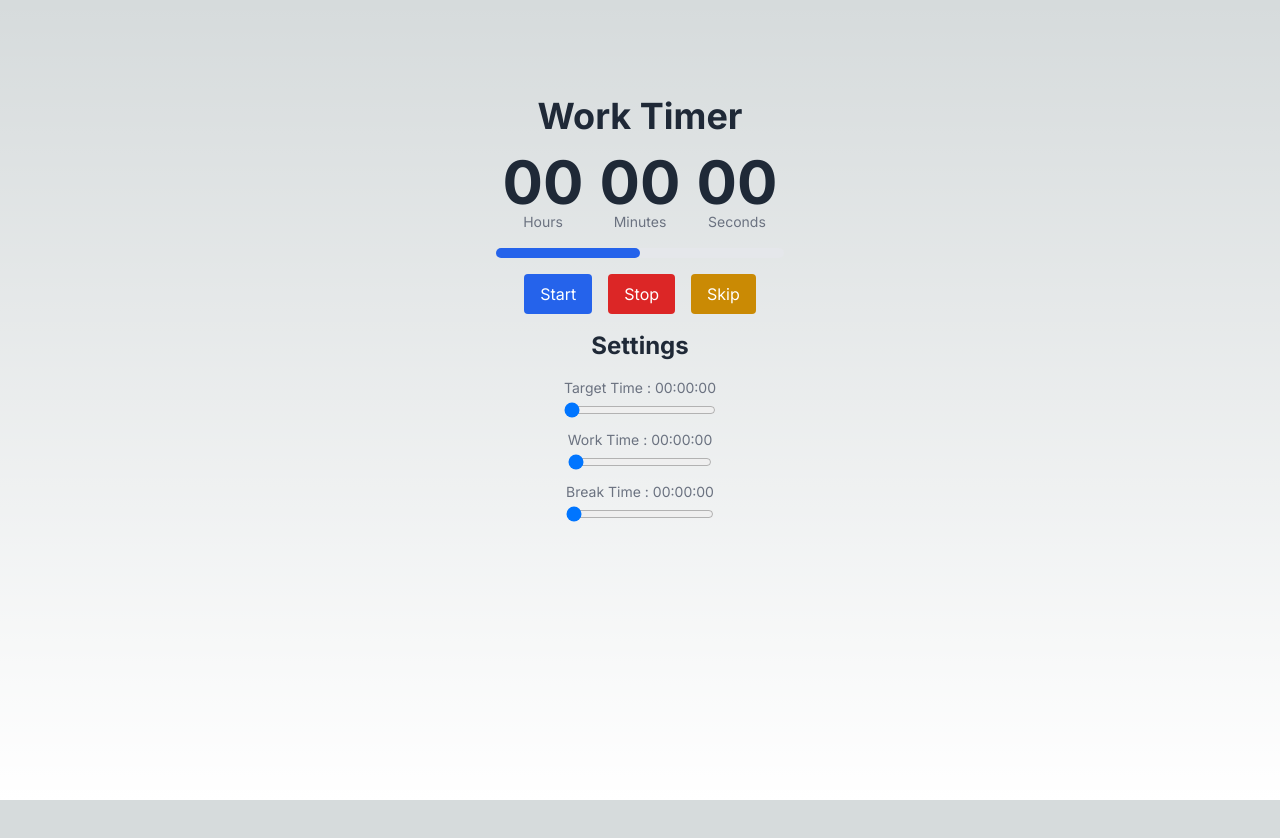
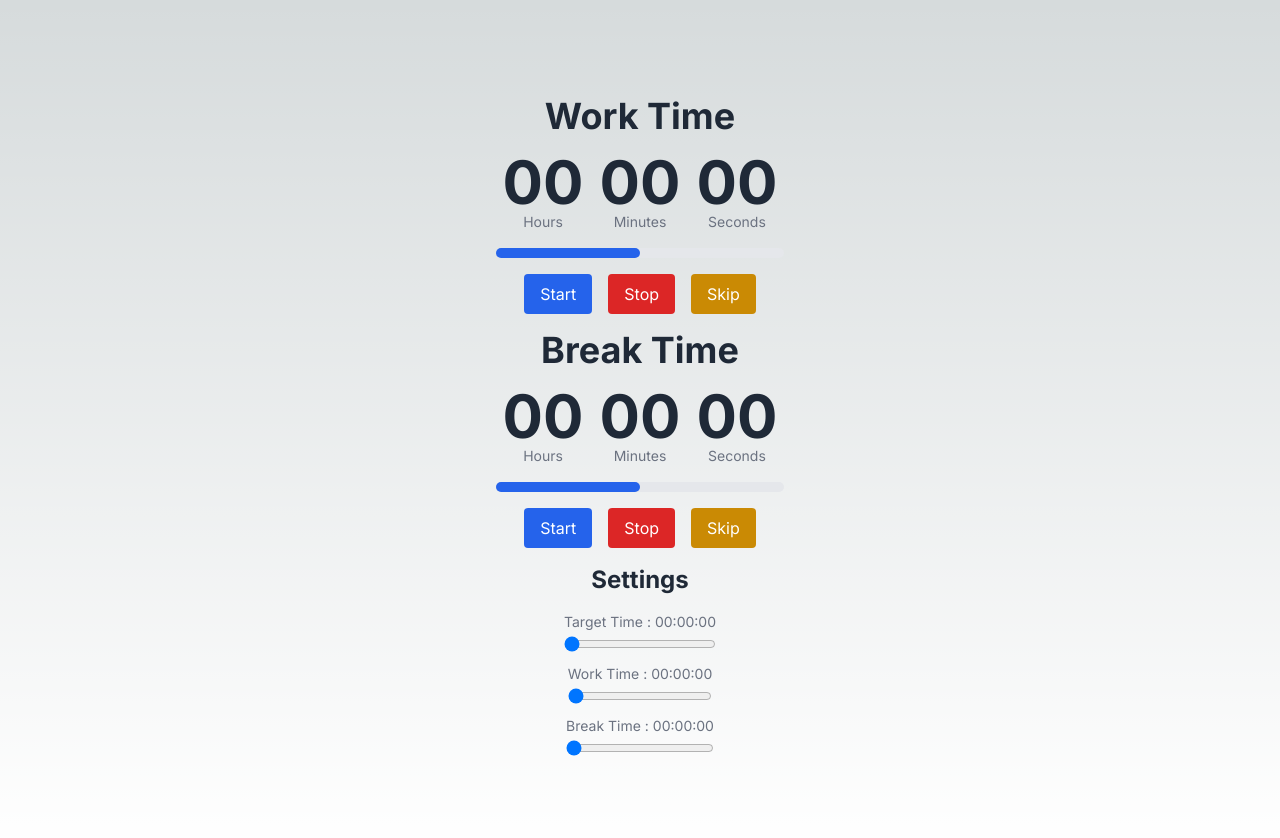
Before and after one commit to doulosHector/work-timer-nextjs, a Next.js app: page / in a window 1280 px wide. Shown: the top 838 px of the page. Before the commit the page ends 800 px from the top, so only its background shows below. Built offline with nearby package versions, Linux system fonts and the light colour scheme.

Commit message:
ref: create timer and settings components

```diff
--- /dev/null
+++ b/src/app/components/molecules/Settings.tsx
@@ -0,0 +1,52 @@
+import RangeInput from "../atoms/RangeInput";
+
+const Settings = ({
+  targetMinutes,
+  setTargetMinutes,
+  workMinutes,
+  setWorkMinutes,
+  breakMinutes,
+  setBreakMinutes,
+}: {
+  targetMinutes: number;
+  setTargetMinutes: (value: number) => void;
+  workMinutes: number;
+  setWorkMinutes: (value: number) => void;
+  breakMinutes: number;
+  setBreakMinutes: (value: number) => void;
+}) => {
+  return (
+    <div className="flex flex-col items-center mt-8">
+      <h2 className="text-2xl font-bold text-gray-800">Settings</h2>
+      <RangeInput
+        id="target-time"
+        label="Target Time"
+        min={0}
+        max={400}
+        step={5}
+        value={targetMinutes}
+        onChange={(e) => setTargetMinutes(parseInt(e.target.value))}
+      />
+      <RangeInput
+        id="work-time"
+        label="Work Time"
+        min={0}
+        max={60}
+        step={5}
+        value={workMinutes}
+        onChange={(e) => setWorkMinutes(parseInt(e.target.value))}
+      />
+      <RangeInput
+        id="break-time"
+        label="Break Time"
+        min={0}
+        max={60}
+        step={5}
+        value={breakMinutes}
+        onChange={(e) => setBreakMinutes(parseInt(e.target.value))}
+      />
+    </div>
+  );
+};
+
+export default Settings;
--- a/src/app/components/molecules/Timer.tsx
+++ b/src/app/components/molecules/Timer.tsx
@@ -1,18 +1,73 @@
 import TimeDigits from "../atoms/TimeDigits";
+import { useState, useEffect } from "react";
+import convertMinutesToHours from "@/app/utils/convertMinutesToHours";
+import Button from "../atoms/Button";
 
 const Timer = ({
   title,
-  hours,
-  minutes,
-  seconds,
+  initialTimeMinutes,
 }: {
   title: string;
-  hours: number;
-  minutes: number;
-  seconds: number;
+  initialTimeMinutes: number;
 }) => {
+  const [isRunning, setIsRunning] = useState(false);
+  const { hours: initialHours, minutes: initialMinutes } =
+    convertMinutesToHours(initialTimeMinutes);
+  const [hours, setHours] = useState(0);
+  const [minutes, setMinutes] = useState(0);
+  const [seconds, setSeconds] = useState(0);
+
+  useEffect(() => {
+    setHours(initialHours);
+    setMinutes(initialMinutes);
+  }, [initialHours, initialMinutes]);
+
+  useEffect(() => {
+    let interval: NodeJS.Timeout | null = null;
+
+    if (isRunning && (hours > 0 || minutes > 0 || seconds > 0)) {
+      interval = setInterval(() => {
+        if (seconds > 0) {
+          setSeconds(seconds - 1);
+        } else if (minutes > 0) {
+          setMinutes(minutes - 1);
+          setSeconds(59);
+        } else if (hours > 0) {
+          setHours(hours - 1);
+          setMinutes(59);
+        }
+      }, 1000);
+    } else if (!isRunning && interval !== null) {
+      clearInterval(interval);
+    }
+
+    return () => {
+      if (interval !== null) {
+        clearInterval(interval);
+      }
+    };
+  }, [isRunning, hours, minutes, seconds]);
+
+  const handleStart = () => {
+    setIsRunning(!isRunning);
+  };
+
+  const handleStop = () => {
+    setIsRunning(false);
+    setSeconds(0);
+    setMinutes(initialMinutes);
+    setHours(initialHours);
+  };
+
+  const handleSkip = () => {
+    setIsRunning(false);
+    setSeconds(0);
+    setMinutes(initialMinutes);
+    setHours(initialHours);
+  };
+
   return (
-    <>
+    <div className="flex flex-col items-center justify-center space-y-4">
       <h1 className="text-4xl font-bold text-gray-800">{title}</h1>
       <div className="flex flex-grow space-x-4 w-72 justify-center">
         <TimeDigits label="Hours" time={hours} />
@@ -25,7 +80,18 @@ const Timer = ({
           style={{ width: "50%" }}
         ></div>
       </div>
-    </>
+      <div className="flex space-x-4 mt-4">
+        <Button onClick={handleStart} color="blue">
+          {isRunning ? "Pause" : "Start"}
+        </Button>
+        <Button onClick={handleStop} color="red">
+          Stop
+        </Button>
+        <Button onClick={handleSkip} color="yellow">
+          Skip
+        </Button>
+      </div>
+    </div>
   );
 };
 
--- a/src/app/page.tsx
+++ b/src/app/page.tsx
@@ -1,121 +1,26 @@
 "use client";
-import { useState, useEffect } from "react";
-import RangeInput from "./components/atoms/RangeInput";
+import { useState } from "react";
 import Timer from "./components/molecules/Timer";
-import Button from "./components/atoms/Button";
-import convertMinutes from "./utils/convertMinutes";
+import Settings from "./components/molecules/Settings";
 
 export default function Home() {
-  const [hours, setHours] = useState(0);
-  const [minutes, setMinutes] = useState(0);
-  const [seconds, setSeconds] = useState(0);
-  const [isActive, setIsActive] = useState(false);
   const [targetMinutes, setTargetMinutes] = useState(0);
   const [workMinutes, setWorkMinutes] = useState(0);
   const [breakMinutes, setBreakMinutes] = useState(0);
 
-  useEffect(() => {
-    let interval: NodeJS.Timeout | null = null;
-
-    if (isActive && (hours > 0 || minutes > 0 || seconds > 0)) {
-      interval = setInterval(() => {
-        if (seconds > 0) {
-          setSeconds(seconds - 1);
-        } else if (minutes > 0) {
-          setMinutes(minutes - 1);
-          setSeconds(59);
-        } else if (hours > 0) {
-          setHours(hours - 1);
-          setMinutes(59);
-        }
-      }, 1000);
-    } else if (!isActive && interval !== null) {
-      clearInterval(interval);
-    }
-
-    return () => {
-      if (interval !== null) {
-        clearInterval(interval);
-      }
-    };
-  }, [isActive, hours, minutes, seconds]);
-
-  const handleStart = () => {
-    setIsActive(!isActive);
-  };
-
-  const handleStop = () => {
-    setHours(0);
-    setMinutes(0);
-    setSeconds(0);
-    setIsActive(false);
-  };
-
-  const handleSkip = () => {
-    setHours(0);
-    setMinutes(0);
-    setSeconds(0);
-    setIsActive(false);
-  };
-
-  const handleTargetChange = (e: React.ChangeEvent<HTMLInputElement>) => {
-    const value: number = parseInt(e.target.value);
-    const { hours, minutes } = convertMinutes(value);
-    setHours(hours);
-    setMinutes(minutes);
-    setTargetMinutes(value);
-  };
-
   return (
     <main className="flex min-h-screen flex-col items-center justify-between p-24">
       <div className="flex flex-col items-center justify-center space-y-4">
-        <Timer
-          title="Work Timer"
-          hours={hours}
-          minutes={minutes}
-          seconds={seconds}
+        <Timer title="Work Time" initialTimeMinutes={workMinutes} />
+        <Timer title="Break Time" initialTimeMinutes={breakMinutes} />
+        <Settings
+          targetMinutes={targetMinutes}
+          setTargetMinutes={setTargetMinutes}
+          workMinutes={workMinutes}
+          setWorkMinutes={setWorkMinutes}
+          breakMinutes={breakMinutes}
+          setBreakMinutes={setBreakMinutes}
         />
-        <div className="flex space-x-4 mt-4">
-          <Button onClick={handleStart} color="blue">
-            {isActive ? "Pause" : "Start"}
-          </Button>
-          <Button onClick={handleStop} color="red">
-            Stop
-          </Button>
-          <Button onClick={handleSkip} color="yellow">
-            Skip
-          </Button>
-        </div>
-        <div className="flex flex-col items-center mt-8">
-          <h2 className="text-2xl font-bold text-gray-800">Settings</h2>
-          <RangeInput
-            id="target-time"
-            label="Target Time"
-            min={0}
-            max={400}
-            step={5}
-            value={targetMinutes}
-            onChange={handleTargetChange}
-          />
-          <RangeInput
-            id="work-time"
-            label="Work Time"
-            min={0}
-            max={60}
-            step={5}
-            value={workMinutes}
-            onChange={(e) => setWorkMinutes(parseInt(e.target.value))}
-          />
-          <RangeInput
-            id="break-time"
-            label="Break Time"
-            min={0}
-            max={60}
-            step={5}
-            value={breakMinutes}
-            onChange={(e) => setBreakMinutes(parseInt(e.target.value))}
-          />
-        </div>
       </div>
     </main>
   );
```
